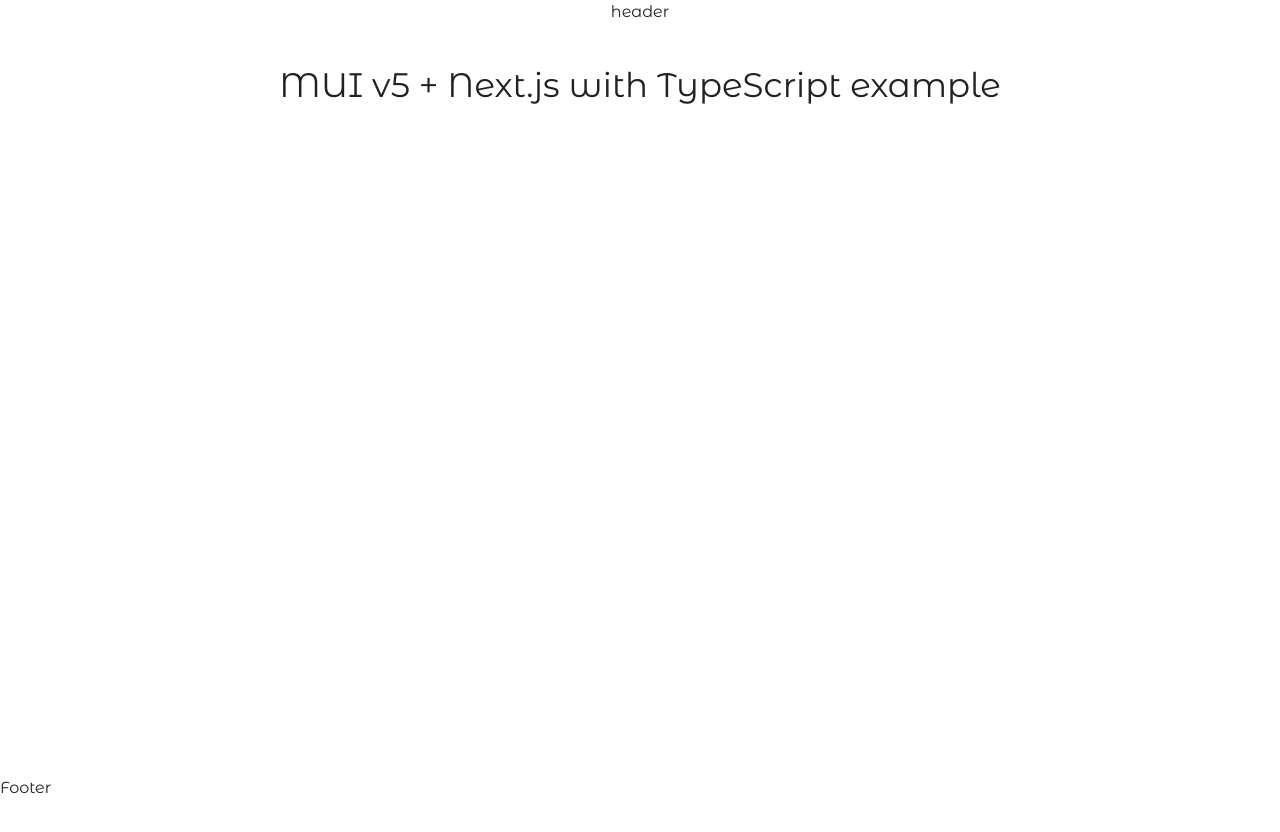
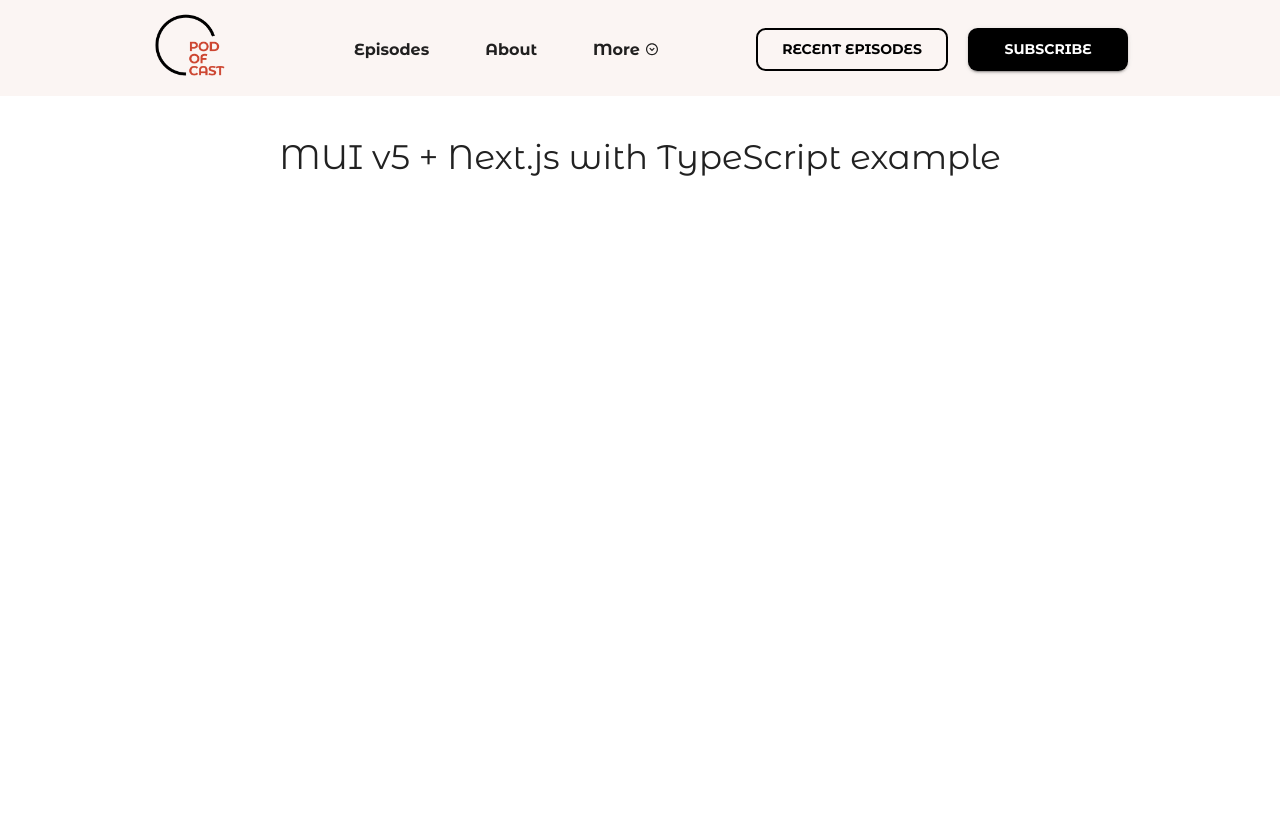
Before and after one commit to softtscoder/podcast-nextjs, a Next.js app: page / in a window 1280 px wide. Shown: the top 832 px of the page. Before the commit the page ends 800 px from the top, so only its background shows below. Built offline with nearby package versions, Linux system fonts and the light colour scheme.

Commit message:
nav: added navbar with mui appbar
Signed-off-by: Mofajjal Rasul <imzihad@gmail.com>

```diff
--- a/components/Shared/Navbar.tsx
+++ b/components/Shared/Navbar.tsx
@@ -1,8 +1,96 @@
 import React from "react";
-import { Box } from "@mui/material";
+import { AppBar, Box, Button, Toolbar, Typography } from "@mui/material";
+import Image from "next/image";
+import Logo from "@/images/PodcastLogo.png";
+import ExpandCircleDownOutlinedIcon from "@mui/icons-material/ExpandCircleDownOutlined";
 
 const Navbar = () => {
-  return <Box sx={{ textAlign: "center", color: "neutral.main" }}>header</Box>;
+  return (
+    <AppBar
+      position="sticky"
+      sx={{
+        background: "#F7EDE888",
+        backdropFilter: "blur(0.3rem)",
+        boxShadow: "none",
+        height: "6rem",
+      }}
+    >
+      <Toolbar
+        variant="dense"
+        component="nav"
+        sx={{
+          display: "flex",
+          justifyContent: "space-around",
+          alignItems: "center",
+          my: "1.6rem",
+          mx: "8rem",
+        }}
+      >
+        <Box sx={{ mr: "8rem" }}>
+          <Image width="74px" height="74px" src={Logo} alt="Brand-logo" />
+        </Box>
+        <Box
+          sx={{
+            display: "flex",
+            flexGrow: 1,
+            alignItems: "center",
+          }}
+        >
+          <Typography
+            sx={{ fontSize: "16px", fontWeight: "bold", mr: "3.5rem" }}
+          >
+            Episodes
+          </Typography>
+          <Typography
+            sx={{ fontSize: "16px", fontWeight: "bold", mr: "3.5rem" }}
+          >
+            About
+          </Typography>
+          <Typography
+            sx={{
+              fontSize: "16px",
+              fontWeight: "bold",
+              display: "flex",
+              alignItems: "center",
+            }}
+          >
+            More
+            <ExpandCircleDownOutlinedIcon sx={{ height: "0.9rem" }} />
+          </Typography>
+        </Box>
+        <Box sx={{ display: "flex", alignItems: "center" }}>
+          <Button
+            variant="outlined"
+            color="black"
+            sx={{
+              height: "2.7rem",
+              width: "12rem",
+              borderRadius: "0.6rem",
+              border: "0.15rem solid black",
+              fontSize: "14px",
+              fontWeight: "bold",
+              mr: "20px",
+            }}
+          >
+            RECENT EPISODES
+          </Button>
+          <Button
+            variant="contained"
+            color="black"
+            sx={{
+              height: "2.7rem",
+              width: "10rem",
+              borderRadius: "0.6rem",
+              fontSize: "14px",
+              fontWeight: "bold",
+            }}
+          >
+            SUBSCRIBE
+          </Button>
+        </Box>
+      </Toolbar>
+    </AppBar>
+  );
 };
 
 export default Navbar;
--- a/configs/theme.ts
+++ b/configs/theme.ts
@@ -2,9 +2,11 @@
 
 // Create a theme instance.
 const theme = createTheme({
+  // Include font in MUI components.
   typography: {
     fontFamily: ["Montserrat Alternates", "sans-serif"].join(","),
   },
+  // Override the default palette and add custom colors.
   palette: {
     primary: {
       main: "#81ADC8",
@@ -12,7 +14,7 @@
     },
     black: {
       main: "#000000",
-      // contrastText: "#fff",
+      contrastText: "#fff",
     },
     vermillion: {
       main: "#CD4631",
@@ -35,6 +37,7 @@
 
 // define custom colors: https://mui.com/material-ui/customization/palette/
 declare module "@mui/material/styles" {
+  // define custom color types
   interface Palette {
     black: Palette["primary"];
     davysGrey: Palette["primary"];
@@ -43,6 +46,7 @@
     aliceBlue: Palette["primary"];
   }
 
+  // define custom color options types
   interface PaletteOptions {
     black: PaletteOptions["primary"];
     davysGrey: PaletteOptions["primary"];
--- a/pages/index.tsx
+++ b/pages/index.tsx
@@ -12,7 +12,7 @@
 
 const Home: NextPage = () => {
   return (
-    <Container maxWidth="lg">
+    <Container maxWidth="lg" sx={{ height: "2000px" }}>
       <Box
         sx={{
           my: 4,
--- a/tsconfig.json
+++ b/tsconfig.json
@@ -20,8 +20,8 @@
       "@/*": ["./pages/*"],
       "@/components/*": ["./components/*"],
       "@/configs/*": ["./configs/*"],
-      "@/assets/*": ["./assets/*"],
-      "@/utils/*": ["./utils/*"]
+      "@/utils/*": ["./utils/*"],
+      "@/images/*": ["./assets/images/*"]
     }
   },
   "include": ["next-env.d.ts", "**/*.ts", "**/*.tsx"],
```
